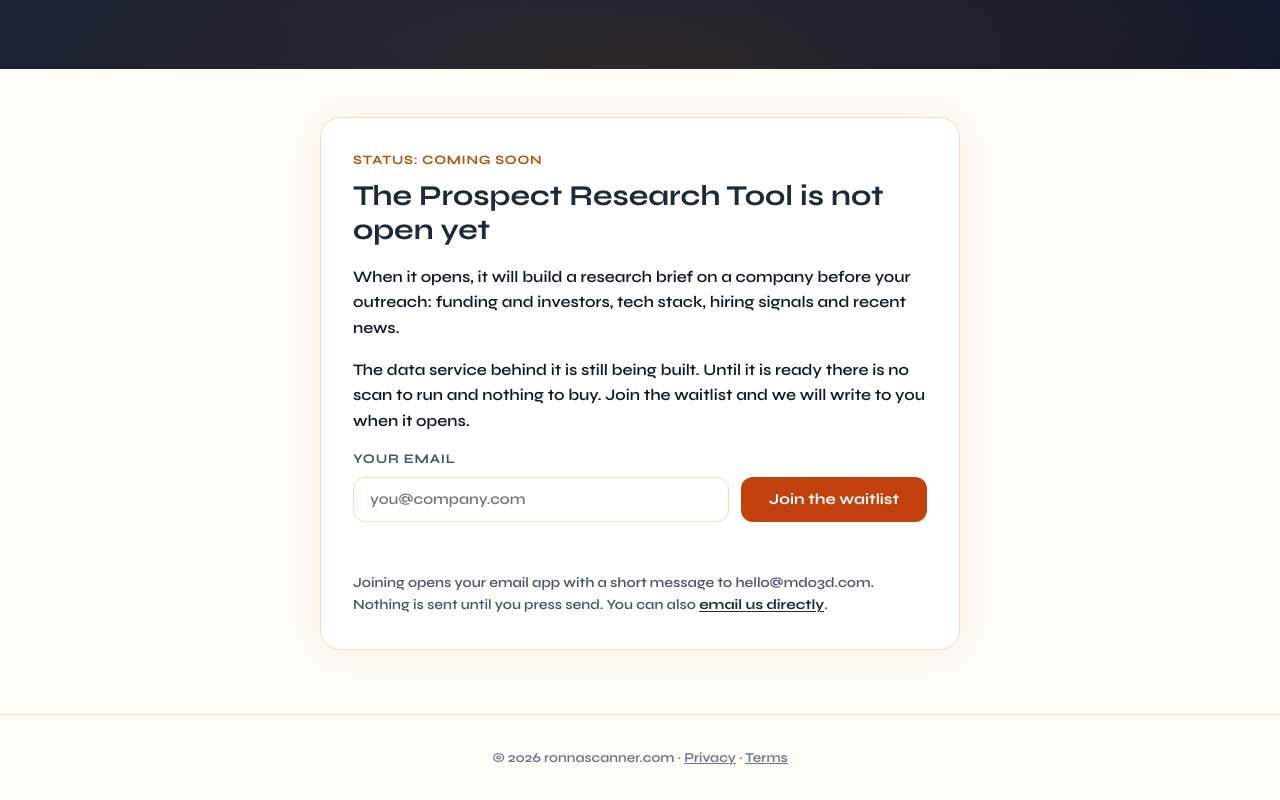
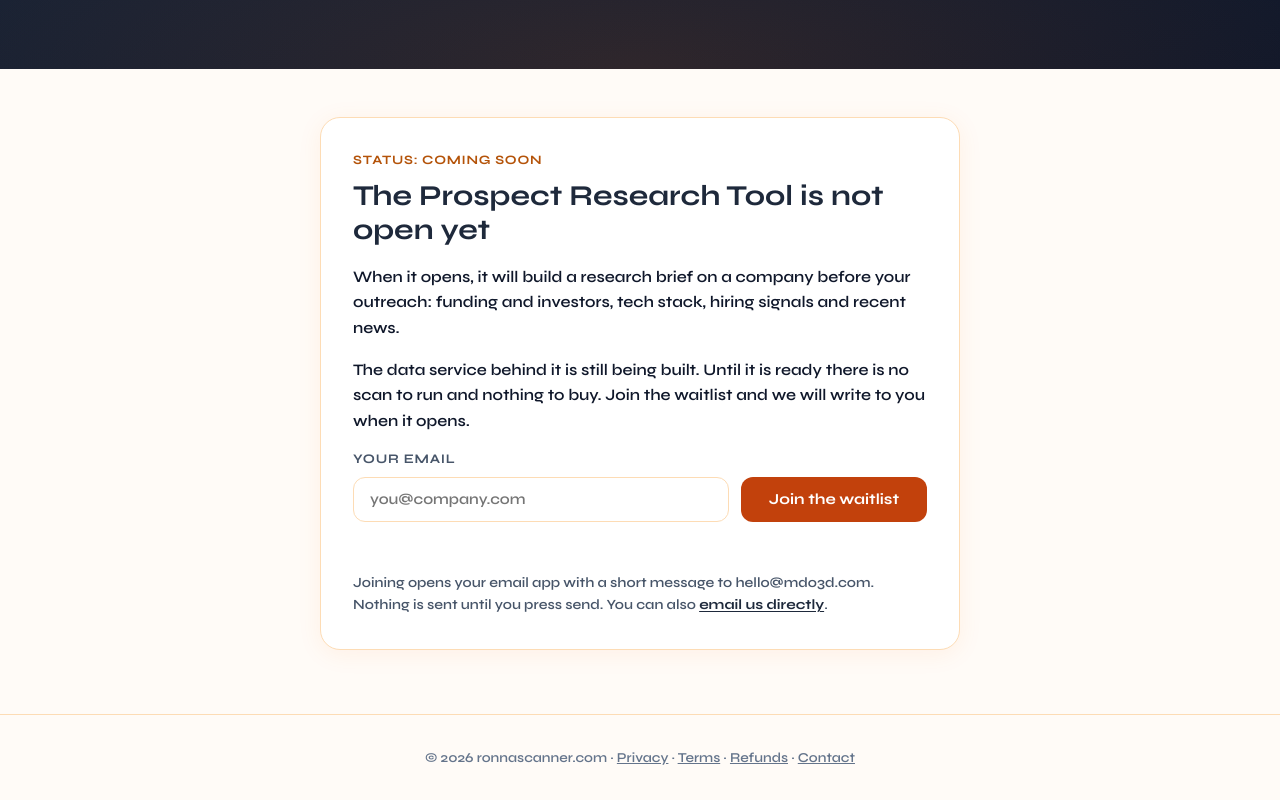
Before and after one commit to mdothree/ronnascanner-prospects, a website: page public/index.html in a window 1280 px wide. Shown: the part 493-1293 px from the top of the page. Drawn offline with Linux system fonts and the light colour scheme.

Commit message:
fix(ronnascanner-prospects): footer Refunds/Contact; /refund /cancellation /acceptable-use /contact 307 to the mdo3d.com umbrella pages
Same method as /terms and /privacy (redirects, permanent:false), copied from the rigor tools (rigor-resume f5914dc). Footer now links Privacy, Terms, Refunds, Contact.

Co-Authored-By: Claude Opus 5.5 <noreply@anthropic.com>

```diff
--- a/public/index.html
+++ b/public/index.html
@@ -148,7 +148,7 @@
   </main>
 
   <footer class="footer">
-    <p>&copy; 2026 ronnascanner.com · <a href="/privacy">Privacy</a> · <a href="/terms">Terms</a></p>
+    <p>&copy; 2026 ronnascanner.com · <a href="/privacy">Privacy</a> · <a href="/terms">Terms</a> · <a href="/refund">Refunds</a> · <a href="/contact">Contact</a></p>
   </footer>
   <script type="module" src="js/main.js"></script>
   <script src="js/waitlist.js" defer></script>
```
Also changed, not shown: vercel.json.
